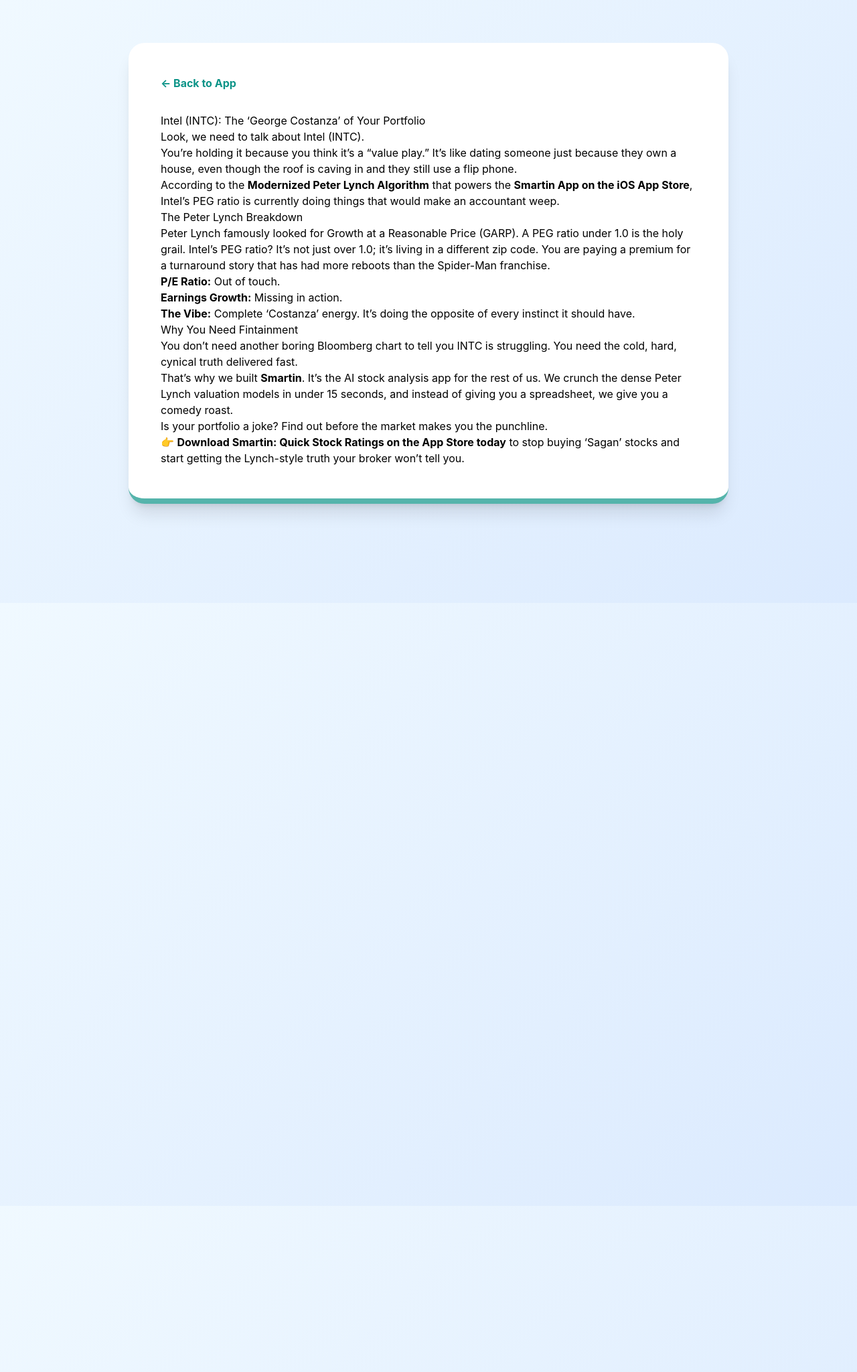
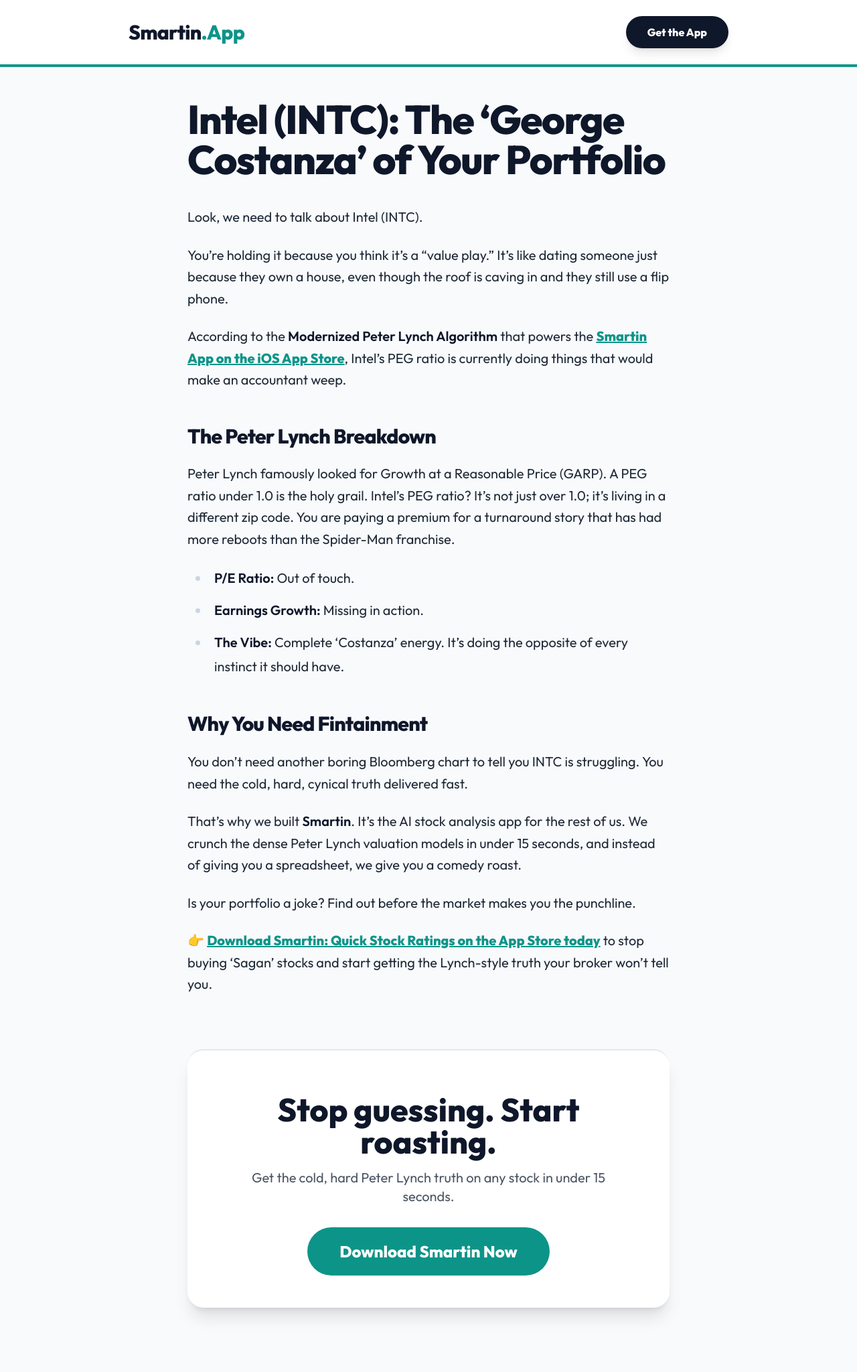
Before and after one commit to sivi29y/smartin-privacy, a Jekyll site: the page built from _posts/2026-03-25-intel-intc-valuation-why-peter-lynch-would-swipe-left---smartin-app.md, in a window 1280 px wide. Shown: the whole page at 67% size. Built offline with Jekyll 4.4.1, drawn with Linux system fonts in a browser that asks for light colours; nearby versions of some CDN libraries; before the commit the page ends 900 px from its top, so only the background shows below that.

Commit message:
Update layout and app links

```diff
--- a/_layouts/post.html
+++ b/_layouts/post.html
@@ -3,13 +3,15 @@
 <head>
     <meta charset="UTF-8">
     <meta name="viewport" content="width=device-width, initial-scale=1.0">
-    <title>{{ page.title }} | Smartinthe.App</title>
+    <title>{{ page.title }} | Smartin Quick Stock Ratings</title>
     <script src="https://cdn.tailwindcss.com"></script>
+    <script src="https://cdn.tailwindcss.com?plugins=typography"></script>
     <style>
+        @import url('https://fonts.googleapis.com/css2?family=Outfit:wght@300;400;600;800&display=swap');
         body {
-            font-family: "Inter", sans-serif;
-            min-height: 100vh;
-            background: linear-gradient(135deg, #f0f9ff 0%, #dbeafe 100%);
+            font-family: "Outfit", sans-serif;
+            background-color: #f8fafc;
+            color: #0f172a;
         }
     </style>
     <script>
@@ -18,20 +20,46 @@
                 extend: {
                     colors: {
                         'smart-primary': '#0d9488',
-                        'smart-secondary': '#34d399',
+                        'smart-dark': '#0f172a',
+                        'smart-accent': '#14b8a6'
                     }
                 }
             }
         }
     </script>
 </head>
-<body class="py-16 px-4">
-    <main class="w-full max-w-4xl mx-auto bg-white p-8 sm:p-12 rounded-3xl shadow-xl border-b-8 border-smart-primary/70">
-        <a href="/" class="text-smart-primary font-bold hover:underline mb-8 inline-block">&larr; Back to App</a>
+<body class="antialiased selection:bg-smart-primary selection:text-white">
 
-        <article class="prose prose-lg prose-teal max-w-none">
+    <header class="w-full bg-white border-b-4 border-smart-primary py-6 px-6 sm:px-12 mb-12 shadow-sm">
+        <div class="max-w-4xl mx-auto flex justify-between items-center">
+            <a href="/" class="text-3xl font-extrabold tracking-tight text-smart-dark hover:text-smart-primary transition-colors">
+                Smartin<span class="text-smart-primary">.App</span>
+            </a>
+            <a href="https://apps.apple.com/il/app/smartin-quick-stock-ratings/id6755475652" class="bg-smart-dark text-white font-bold py-3 px-8 rounded-full hover:bg-smart-primary transition-transform hover:-translate-y-1 shadow-lg">
+                Get the App
+            </a>
+        </div>
+    </header>
+
+    <main class="w-full max-w-3xl mx-auto px-6 pb-24">
+
+        <article class="prose prose-xl prose-slate max-w-none
+            prose-headings:font-extrabold prose-headings:tracking-tight prose-headings:text-smart-dark
+            prose-h1:text-4xl sm:prose-h1:text-6xl prose-h1:mb-10 prose-h1:leading-tight
+            prose-a:text-smart-primary prose-a:font-bold hover:prose-a:text-smart-accent
+            prose-p:leading-relaxed prose-p:text-gray-800
+            prose-li:text-gray-800">
             {{ content }}
         </article>
+
+        <div class="mt-20 pt-16 border-t-2 border-gray-200 text-center bg-white p-12 rounded-3xl shadow-xl">
+            <h3 class="text-4xl sm:text-5xl font-extrabold text-smart-dark mb-4">Stop guessing. Start roasting.</h3>
+            <p class="text-xl text-gray-600 mb-8 max-w-xl mx-auto">Get the cold, hard Peter Lynch truth on any stock in under 15 seconds.</p>
+            <a href="https://apps.apple.com/il/app/smartin-quick-stock-ratings/id6755475652" class="inline-block bg-smart-primary text-white font-extrabold text-2xl py-5 px-12 rounded-full hover:bg-smart-dark hover:shadow-2xl transition-all hover:scale-105 transform">
+                Download Smartin Now
+            </a>
+        </div>
+
     </main>
 </body>
 </html>
--- a/_posts/2026-03-25-intel-intc-valuation-why-peter-lynch-would-swipe-left---smartin-app.md
+++ b/_posts/2026-03-25-intel-intc-valuation-why-peter-lynch-would-swipe-left---smartin-app.md
@@ -12,7 +12,7 @@
 
 You're holding it because you think it’s a "value play." It's like dating someone just because they own a house, even though the roof is caving in and they still use a flip phone.
 
-According to the **Modernized Peter Lynch Algorithm** that powers the **Smartin App on the iOS App Store**, Intel's PEG ratio is currently doing things that would make an accountant weep.
+According to the **Modernized Peter Lynch Algorithm** that powers the **[Smartin App on the iOS App Store](https://apps.apple.com/il/app/smartin-quick-stock-ratings/id6755475652)**, Intel's PEG ratio is currently doing things that would make an accountant weep.
 
 ### The Peter Lynch Breakdown
 Peter Lynch famously looked for Growth at a Reasonable Price (GARP). A PEG ratio under 1.0 is the holy grail. Intel’s PEG ratio? It’s not just over 1.0; it’s living in a different zip code. You are paying a premium for a turnaround story that has had more reboots than the Spider-Man franchise.
@@ -28,4 +28,4 @@
 
 Is your portfolio a joke? Find out before the market makes you the punchline.
 
-👉 **[Download Smartin: Quick Stock Ratings on the App Store today](#)** to stop buying 'Sagan' stocks and start getting the Lynch-style truth your broker won't tell you.
+👉 **[Download Smartin: Quick Stock Ratings on the App Store today](https://apps.apple.com/il/app/smartin-quick-stock-ratings/id6755475652)** to stop buying 'Sagan' stocks and start getting the Lynch-style truth your broker won't tell you.
```
